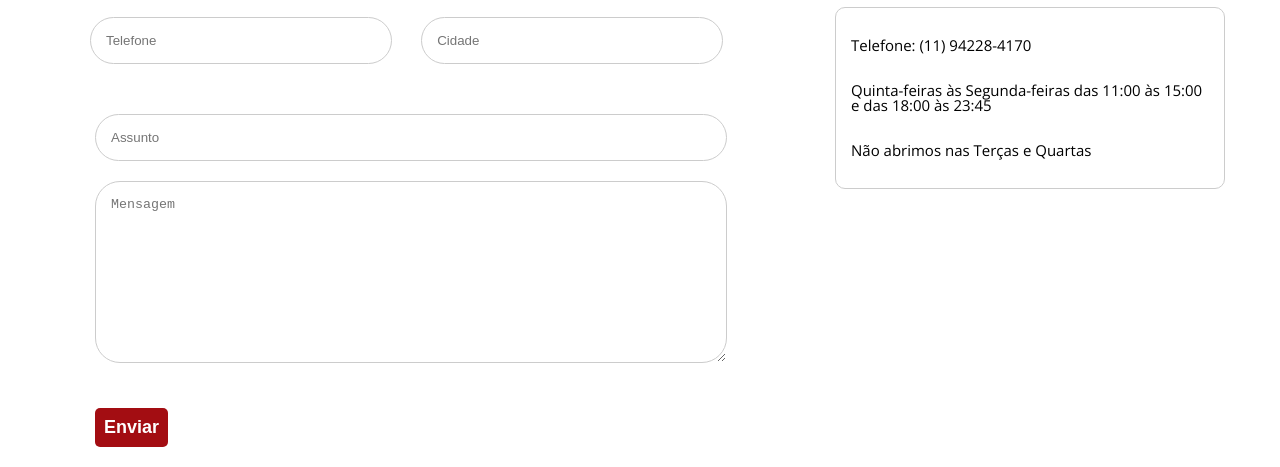
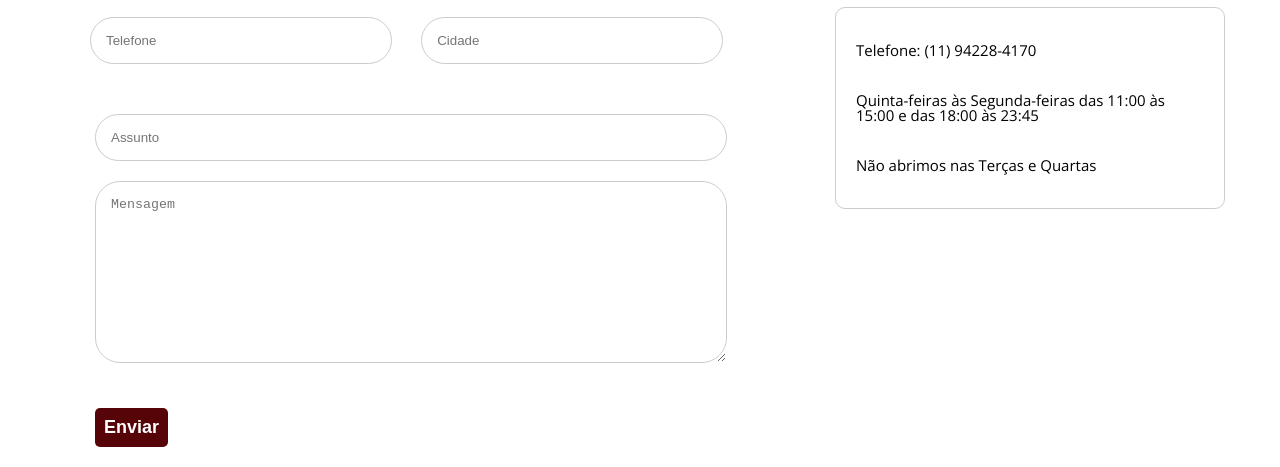
Before and after one commit to kevin-dev26/titan-foods, a plain HTML site: page contato.html in a window 1280 px wide. In both pictures the pointer is over the input "Enviar". Shown: the part 395-862 px from the top of the page. Drawn offline with nearby package versions, Linux system fonts and the light colour scheme.

Commit message:
Estilização do botão

```diff
--- a/css/contato.css
+++ b/css/contato.css
@@ -42,7 +42,6 @@
 /* Seção de Informações */
 
 .container-informacoes {
-    /* background-color: blueviolet; */
     float:right;
     width:390px;
 }
@@ -60,8 +59,8 @@
 
 .container-informacoes p {
     font-size: 15px;
-    /* font-weight: bold; */
     padding: 15px 0;
+    margin: 5px;
 }
 
 /* Botão */
@@ -74,6 +73,10 @@
 	font-size: 18px;
 	border: none;
 	border-radius: 5px;
-	transition: 1s background;
 	cursor: pointer;
+    transition: 1s background;
 }
+
+.botao-formulario:hover {
+    background: #560407;
+}
```
